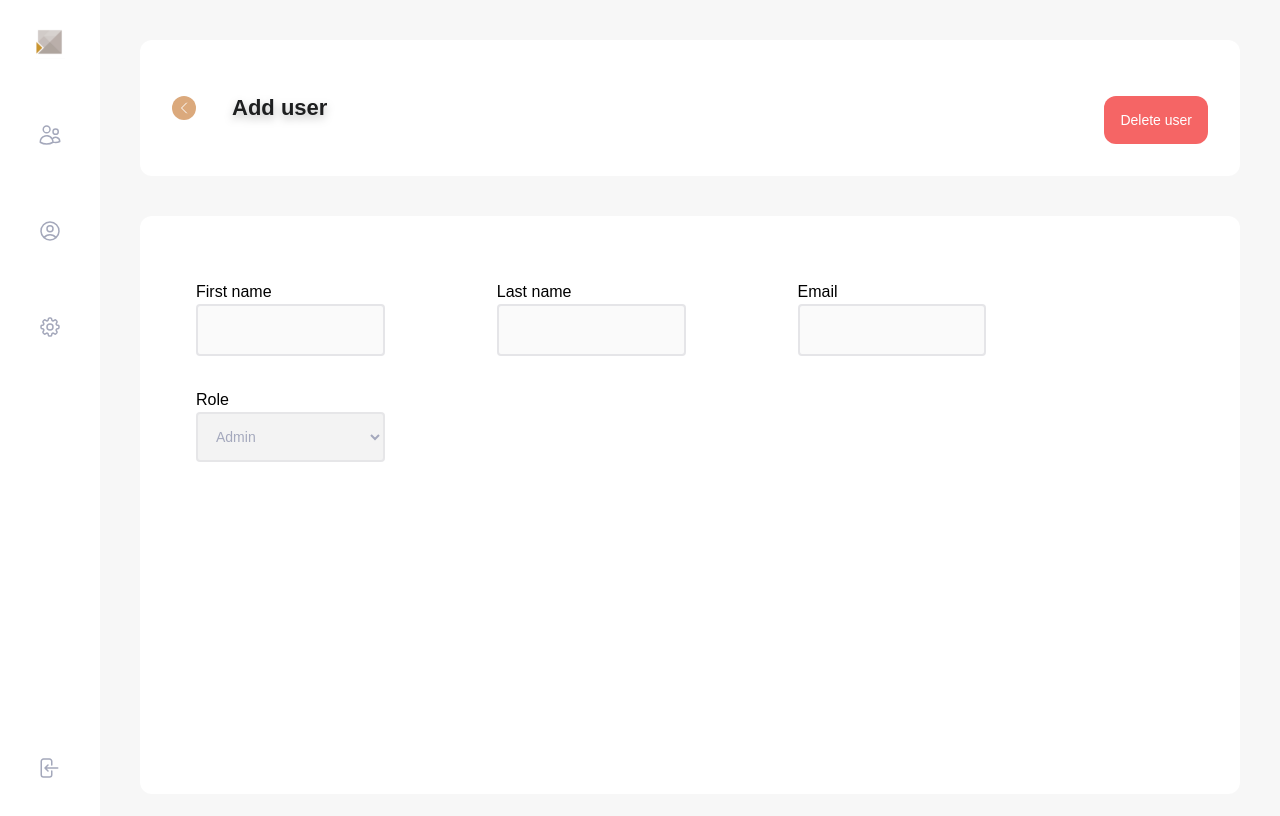
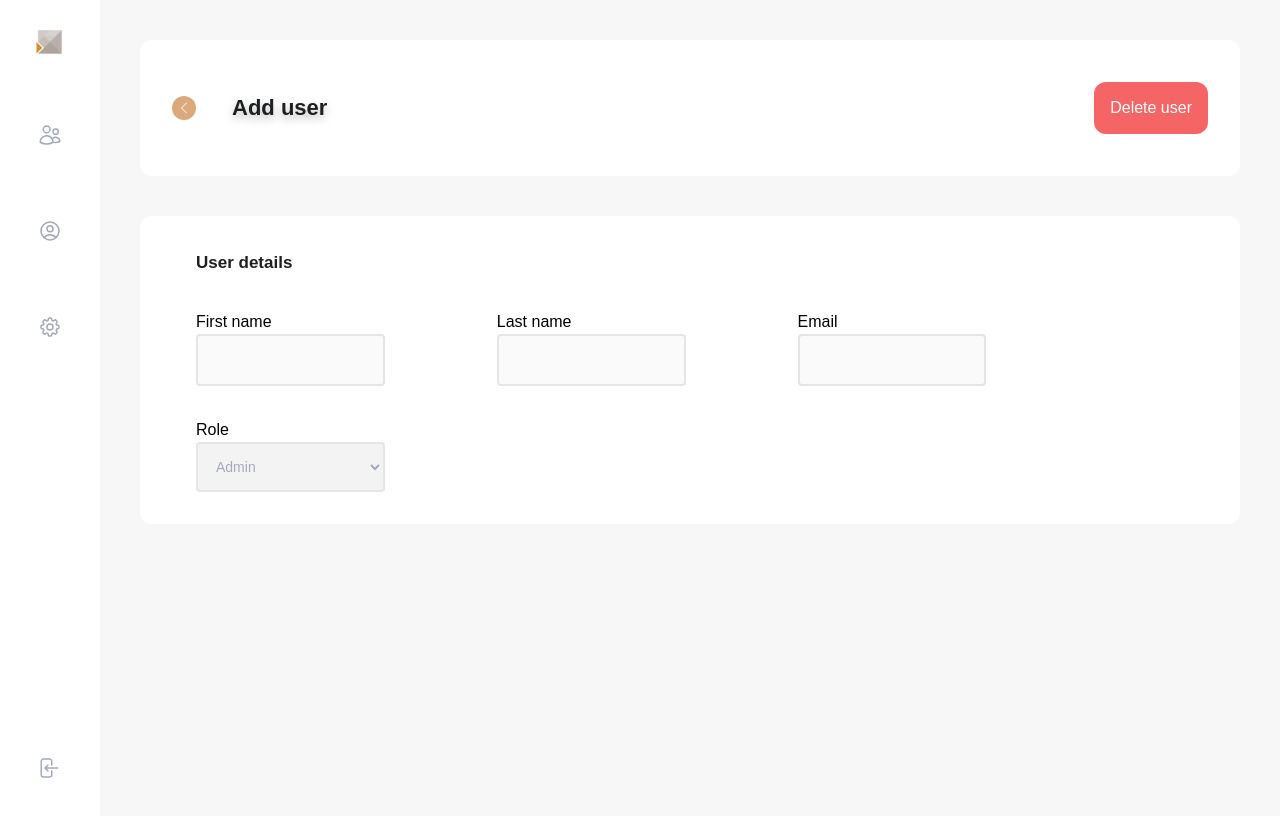
Before and after one commit to choksi215/user-manager-test, a Next.js app: page /user/1 in a window 1280 px wide. Shown: the top 816 px of the page. Built offline with nearby package versions, Linux system fonts and the light colour scheme; no server answers.

Commit message:
style changes

```diff
--- a/pages/user/[id].tsx
+++ b/pages/user/[id].tsx
@@ -50,18 +50,19 @@ const Component = () => {
                 </Link>
                 <h2 className='ml-9 font-bold text-title text-darkGrey drop-shadow-xs'>{t.title}</h2>
               </div>
-              <div className="flex justify-start pt-6">
+              <div className="flex items-center">
                 <button
                   type="button"
-                  className="py-3.5 px-4 bg-red font-medium rounded-xl text-text text-white"
+                  className="py-3.5 px-4 bg-red font-medium rounded-xl text-white"
                   onClick={() => onClick()}
                 >
                   {t.deleteUser}
                 </button>
               </div>
             </div>
-            <div className="py-8 px-14 h-[76%] bg-white rounded-xl">
-              <div className="max-w-[80%] mt-8 grid grid-cols-3 gap-y-8 gap-x-28">
+            <div className="py-8 px-14 h-[76%] bg-white rounded-xl h-auto">
+              <span className='text-subtitle text-darkGrey font-bold'>{t.details}</span>
+              <div className="max-w-[80%] grid grid-cols-3 gap-y-8 gap-x-28 mt-8">
                 <div className="flex flex-col justify-center">
                   <label htmlFor="first_name">{t.firstName}</label>
                   <input
--- a/pages/user/new.tsx
+++ b/pages/user/new.tsx
@@ -59,8 +59,8 @@ export default function AddUserPage() {
                 {t.submit}
               </button>
             </div>
-            <div className='pt-8 pl-14 h-[76%] bg-white rounded-xl'>
-              <span className='text-subtitle text-darkGrey font-bold drop-shadow-xs'>{t.subtitle}</span>
+            <div className='py-8 px-14 h-[76%] bg-white rounded-xl h-auto'>
+              <span className='text-subtitle text-darkGrey font-bold'>{t.subtitle}</span>
               <div className='max-w-[80%] mt-8 grid grid-cols-3 gap-y-8 gap-x-28'>
                 <div className='flex flex-col'>
                   <Label label={t.firstName} htmlFor='firstName' />
--- a/public/locales/en/userDetails.json
+++ b/public/locales/en/userDetails.json
@@ -3,6 +3,7 @@
     "lastName": "Last name",
     "title": "Add user",
     "subtitle": "User information",
+    "details": "User details",
     "role": "Role",
     "email": "Email",
     "admin": "Admin",
```
